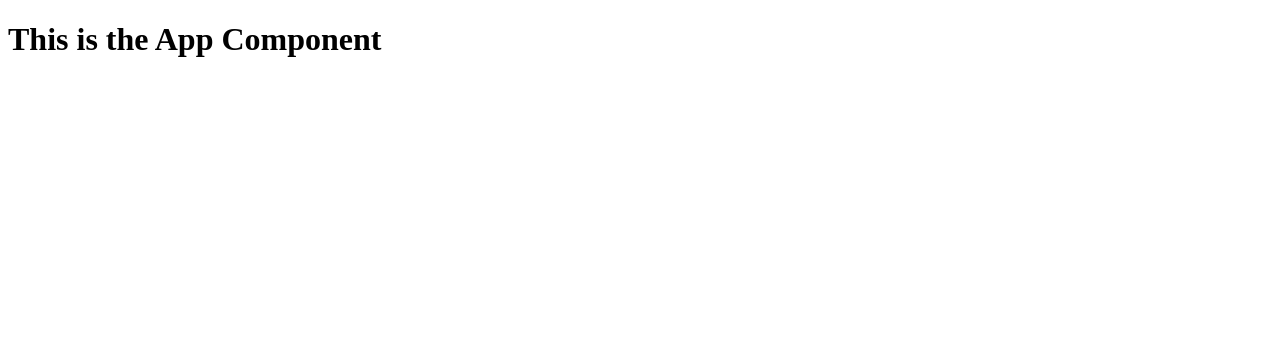
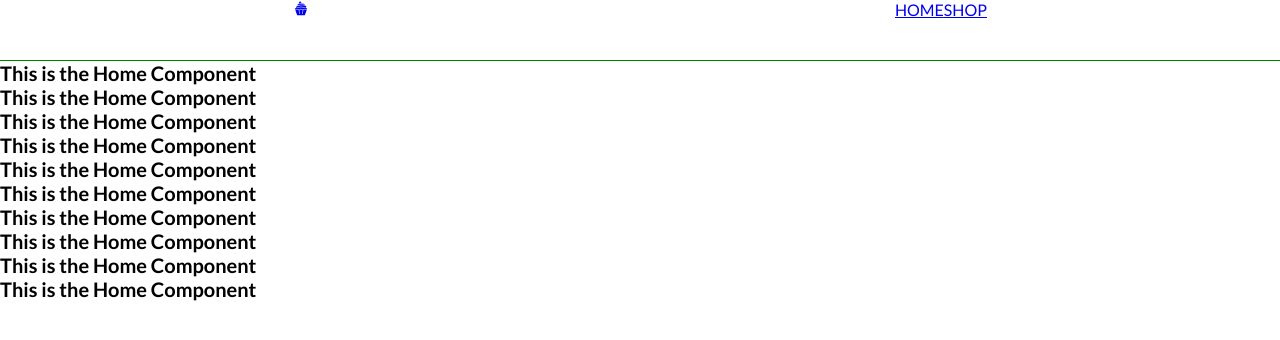
Before and after one commit to j-a-black/shoppe-cra-v4, a React (Create React App) app: page / in a window 1280 px wide. Shown: the top 340 px of the page. Built offline with nearby package versions, Linux system fonts and the light colour scheme.

Commit message:
started navigation component

```diff
--- a/package.json
+++ b/package.json
@@ -6,8 +6,10 @@
     "@testing-library/jest-dom": "^5.16.4",
     "@testing-library/react": "^13.1.1",
     "@testing-library/user-event": "^13.5.0",
-    "react": "^18.1.0",
-    "react-dom": "^18.1.0",
+    "react": "17.0.2",
+    "react-dom": "17.0.2",
+    "react-icons": "^4.3.1",
+    "react-router-dom": "^6.3.0",
     "react-scripts": "5.0.1",
     "sass": "^1.51.0",
     "web-vitals": "^2.1.4"
--- a/src/App.jsx
+++ b/src/App.jsx
@@ -1,8 +1,17 @@
+import { Routes, Route } from "react-router-dom";
+
+import Navigation from "./routes/navigation/navigation.component";
+import Home from "./routes/home/home.component";
+import Shop from "./routes/shop/shop.component";
+
 const App = () => {
   return (
-    <div>
-      <h1>This is the App Component</h1>
-    </div>
+    <Routes>
+      <Route path="/" element={<Navigation />}>
+        <Route index element={<Home />} />
+        <Route path="shop" element={<Shop />} />
+      </Route>
+    </Routes>
   );
 };
 
--- a/src/index.js
+++ b/src/index.js
@@ -1,13 +1,18 @@
 import React, { StrictMode } from "react";
 import ReactDOM from "react-dom";
+import { BrowserRouter } from "react-router-dom";
 
 import App from "./App";
+
+import "./index.scss";
 
 const root = document.querySelector("#root");
 
 ReactDOM.render(
   <StrictMode>
-    <App />
+    <BrowserRouter>
+      <App />
+    </BrowserRouter>
   </StrictMode>,
   root
 );
--- /dev/null
+++ b/src/index.scss
@@ -0,0 +1,19 @@
+@import "./sassStyles/variables";
+
+*,
+*::before,
+*::after {
+  margin: 0;
+  padding: 0;
+}
+
+html {
+  font-size: 62.5%; //10px
+}
+
+body {
+  width: 100%;
+  min-height: 100vh;
+  box-sizing: border-box;
+  font-family: $lato;
+}
--- /dev/null
+++ b/src/routes/home/home.component.jsx
@@ -0,0 +1,18 @@
+const Home = () => {
+  return (
+    <div>
+      <h1>This is the Home Component</h1>
+      <h1>This is the Home Component</h1>
+      <h1>This is the Home Component</h1>
+      <h1>This is the Home Component</h1>
+      <h1>This is the Home Component</h1>
+      <h1>This is the Home Component</h1>
+      <h1>This is the Home Component</h1>
+      <h1>This is the Home Component</h1>
+      <h1>This is the Home Component</h1>
+      <h1>This is the Home Component</h1>
+    </div>
+  );
+};
+
+export default Home;
--- /dev/null
+++ b/src/routes/navigation/navigation.component.jsx
@@ -0,0 +1,28 @@
+import { Link, Outlet } from "react-router-dom";
+
+import { GiCupcake } from "react-icons/gi";
+
+import "./navigation.styles.scss";
+
+const Navigation = () => {
+  return (
+    <>
+      <div className="navigation-container">
+        <Link to="/" className="logo-container">
+          <GiCupcake />
+        </Link>
+        <nav className="nav-links">
+          <Link className="nav-link" to="/">
+            HOME
+          </Link>
+          <Link className="nav-link" to="shop">
+            SHOP
+          </Link>
+        </nav>
+      </div>
+      <Outlet />
+    </>
+  );
+};
+
+export default Navigation;
--- /dev/null
+++ b/src/routes/navigation/navigation.styles.scss
@@ -0,0 +1,9 @@
+.navigation-container {
+  border-bottom: 1px solid green;
+  width: 100%;
+  height: 6rem;
+  font-size: 1.6rem;
+  display: flex;
+  justify-content: space-around;
+  background-color: none;
+}
--- /dev/null
+++ b/src/routes/shop/shop.component.jsx
@@ -0,0 +1,21 @@
+import "./shop.styles.scss";
+
+const Shop = () => {
+  return (
+    <div>
+      <h1>This is the Shop Component</h1>
+      <h1>This is the Shop Component</h1>
+      <h1>This is the Shop Component</h1>
+      <h1>This is the Shop Component</h1>
+      <h1>This is the Shop Component</h1>
+      <h1>This is the Shop Component</h1>
+      <h1>This is the Shop Component</h1>
+      <h1>This is the Shop Component</h1>
+      <h1>This is the Shop Component</h1>
+      <h1>This is the Shop Component</h1>
+      <h1>This is the Shop Component</h1>
+    </div>
+  );
+};
+
+export default Shop;
--- /dev/null
+++ b/src/sassStyles/_variables.scss
@@ -0,0 +1,3 @@
+@import url("https://fonts.googleapis.com/css2?family=Lato:ital,wght@0,100;0,300;0,400;0,700;0,900;1,100;1,300;1,400;1,700;1,900&display=swap");
+
+$lato: "Lato", sans-serif;
```
Also changed, not shown: src/routes/shop/shop.styles.scss (added), 1 other file (tests, documents, lock files or other folders).
